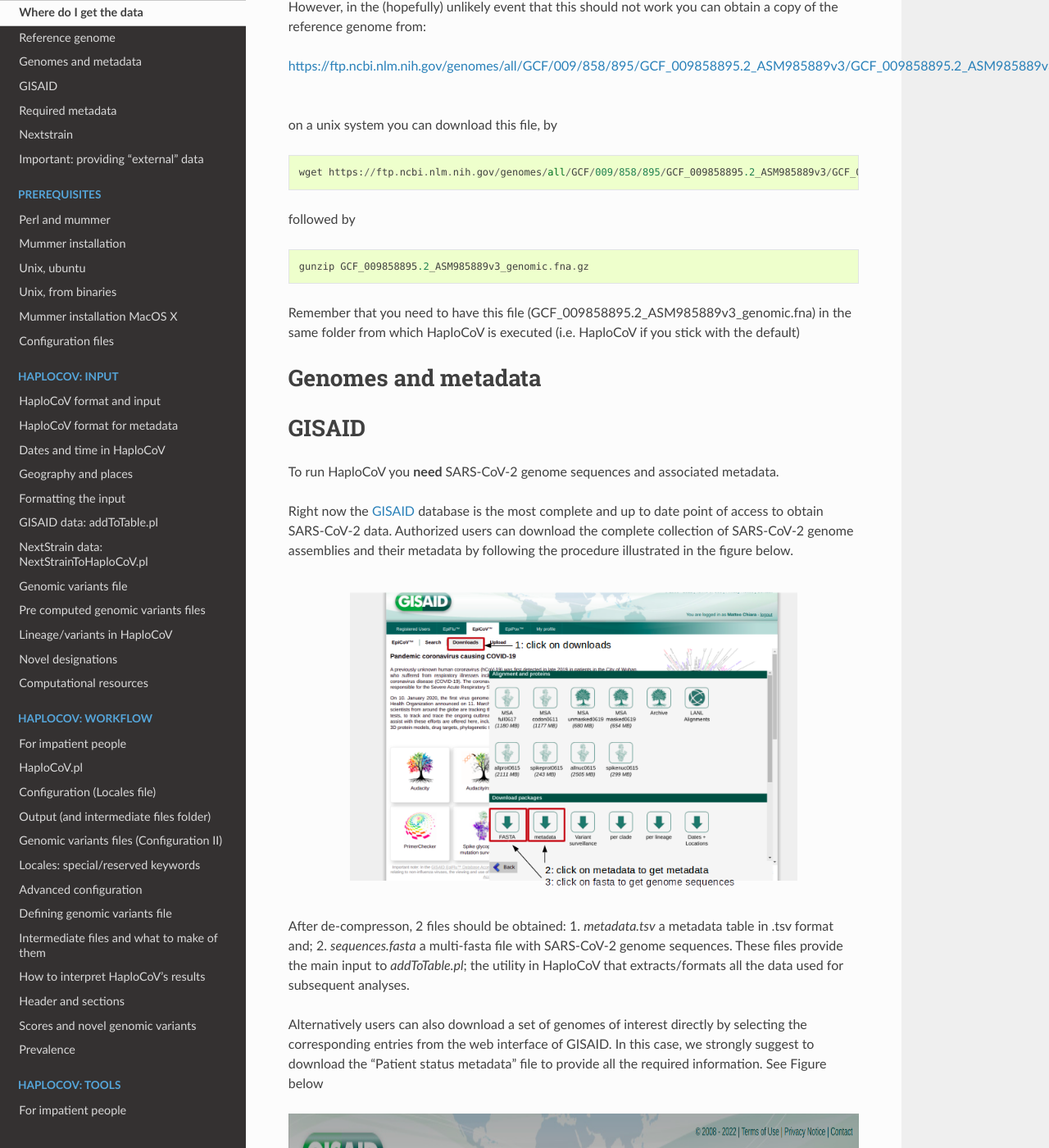
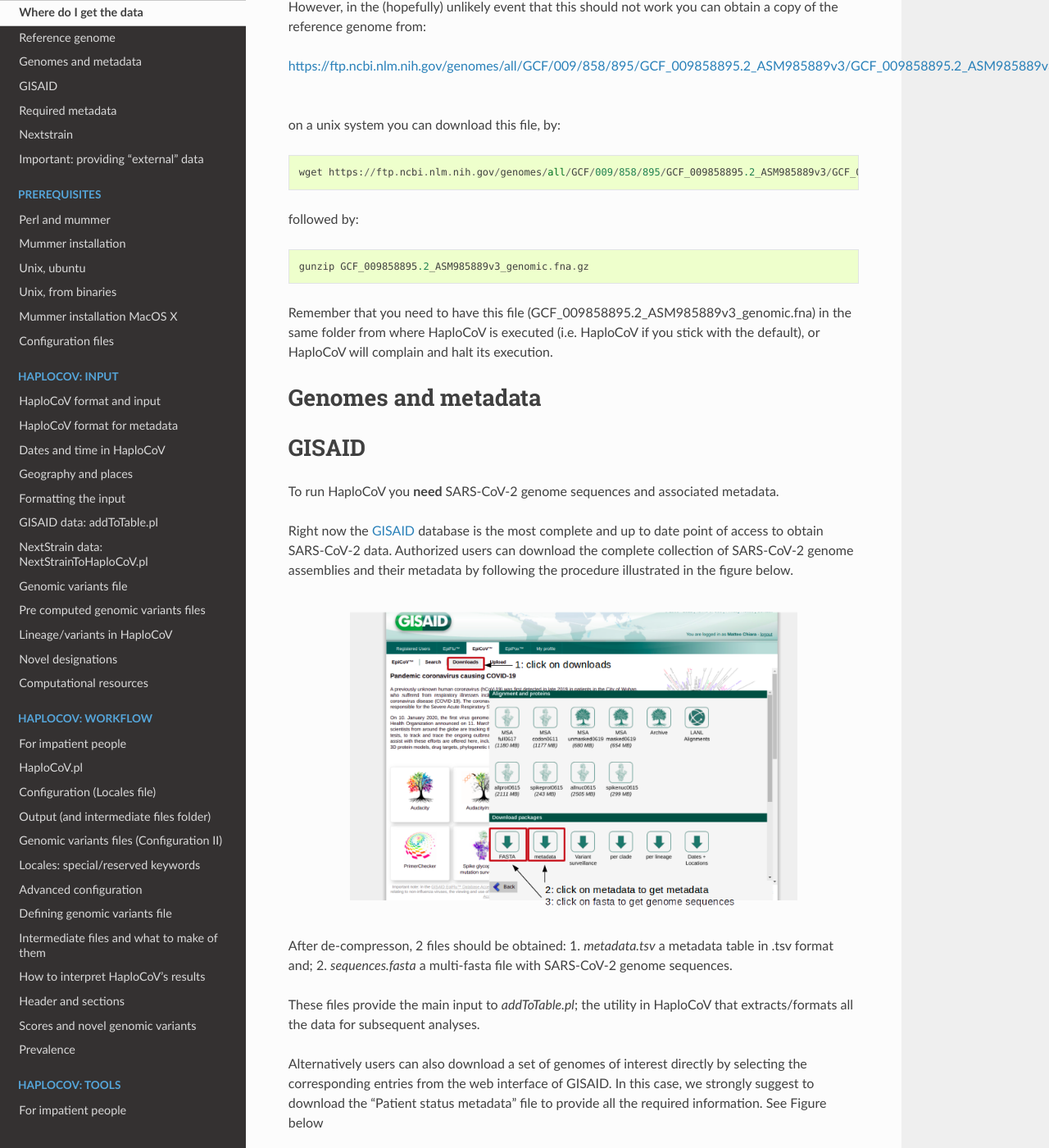
Before and after one commit to matteo14c/HaploCoV, a Sphinx documentation site: the page built from docs/source/data.rst, in a window 1280 px wide and 1400 px high, scrolled down 488 px. Shown: the whole window at 82% size. Built offline with Sphinx 7.4.7 and the Read the Docs theme 2.0.0, drawn with Linux system fonts in a browser that asks for light colours; some of the changed text lies outside the part shown.

Commit message:
Update data.rst

```diff
--- a/docs/source/data.rst
+++ b/docs/source/data.rst
@@ -5,7 +5,7 @@
 
 * **the reference assembly** of the SARS-CoV-2 genome in fasta format;
 * a **multifasta** file with SARS-CoV-2 genomes to be compared with the reference;
-* a **.tsv** file with metadata for the genome sequences in the multifasta;
+* a **.tsv** file with metadata for the genome sequences in the multifasta.
 
 Reference genome
 ================
@@ -18,13 +18,13 @@
 | https://ftp.ncbi.nlm.nih.gov/genomes/all/GCF/009/858/895/GCF_009858895.2_ASM985889v3/GCF_009858895.2_ASM985889v3_genomic.fna.gz
 |
 
-on a unix system you can download this file, by
+on a unix system you can download this file, by:
 
 ::
 
  wget https://ftp.ncbi.nlm.nih.gov/genomes/all/GCF/009/858/895/GCF_009858895.2_ASM985889v3/GCF_009858895.2_ASM985889v3_genomic.fna.gz
 
-followed by
+followed by:
 
 ::
 
@@ -32,7 +32,7 @@
 
 ::
 
-Remember that you need to have this file (GCF_009858895.2_ASM985889v3_genomic.fna) in the same folder from which  HaploCoV is executed (i.e. HaploCoV if you stick with the default)
+Remember that you need to have this file (GCF_009858895.2_ASM985889v3_genomic.fna) in the same folder from where HaploCoV is executed (i.e. HaploCoV if you stick with the default), or HaploCoV will complain and halt its execution.
 
 
 Genomes and metadata
@@ -53,7 +53,8 @@
 After de-compresson, 2 files should be obtained:
 1. *metadata.tsv* a metadata table in .tsv format and;
 2. *sequences.fasta* a multi-fasta file with SARS-CoV-2 genome sequences.
-These files provide the main input to *addToTable.pl*; the utility in HaploCoV that extracts/formats all the data used for subsequent analyses.
+
+These files provide the main input to *addToTable.pl*; the utility in HaploCoV that extracts/formats all the data for subsequent analyses.
 
 Alternatively users can also download a set of genomes of interest directly by selecting the corresponding entries from the web interface of GISAID. In this case, we strongly suggest to download the "Patient status metadata" file to provide all the required information.
 See Figure below
```
